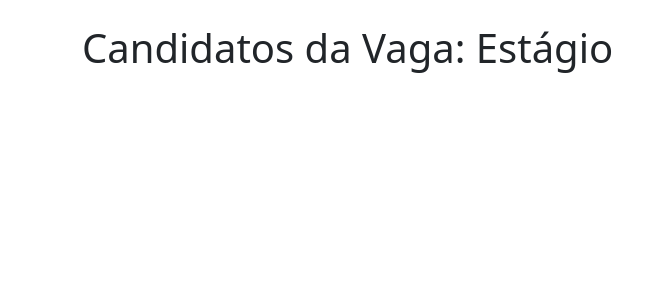
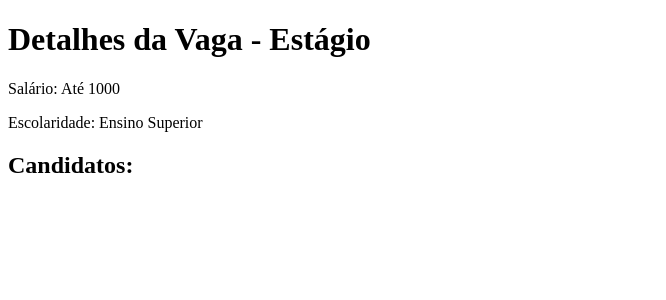
Before and after one commit to godoimatheus/vagas, a Django app: page /empresas/vagas/2/candidatos in a window 1280 px wide. Shown: the top 300 px of the page, without its empty margins (0-666 px from the left). Run offline with Django 4.2, Linux system fonts and the light colour scheme; data comes from the database, SQL or seed files in the repository.

Commit message:
feat: cria pagina com informacoes dos candidatos da vaga

```diff
--- a/projeto_vagas/empresas/templates/empresas/candidatos_vaga.html
+++ b/projeto_vagas/empresas/templates/empresas/candidatos_vaga.html
@@ -1,19 +1,22 @@
 <!DOCTYPE html>
-<html lang="en">
+<html>
 <head>
-    <meta charset="UTF-8">
-    <meta name="viewport" content="width=device-width, initial-scale=1.0">
-    <title>Candidatos da Vaga</title>
-    <link href="https://cdn.jsdelivr.net/npm/bootstrap@5.3.0/dist/css/bootstrap.min.css" rel="stylesheet" integrity="sha384-9ndCyUaIbzAi2FUVXJi0CjmCapSmO7SnpJef0486qhLnuZ2cdeRhO02iuK6FUUVM" crossorigin="anonymous">
+    <title>Detalhes da Vaga - {{ vaga.titulo }}</title>
 </head>
 <body>
-    <div class="container mt-4">
-        <h1>Candidatos da Vaga: {{ vaga.titulo }}</h1>
-        <ul class="list-group">
-            {% for candidato in candidatos %}
-                <li class="list-group-item">{{ candidato.nome }}</li>
-            {% endfor %}
-        </ul>
-    </div>
+    <h1>Detalhes da Vaga - {{ vaga.titulo }}</h1>
+    <p>Salário: {{ vaga.salario }}</p>
+    <p>Escolaridade: {{ vaga.escolaridade }}</p>
+    <h2>Candidatos:</h2>
+    <ul>
+        {% for candidatura in candidaturas %}
+            <li>
+                Candidato: {{ candidatura.candidato.username }} <br>
+                Pretensão Salarial: {{ candidatura.get_pretensao_salario_display }} <br>
+                Experiência: {{ candidatura.get_experiencia_display }} <br>
+                Última Escolaridade: {{ candidatura.get_ultima_escolaridade_display }} <br>
+            </li>
+        {% endfor %}
+    </ul>
 </body>
 </html>
```
